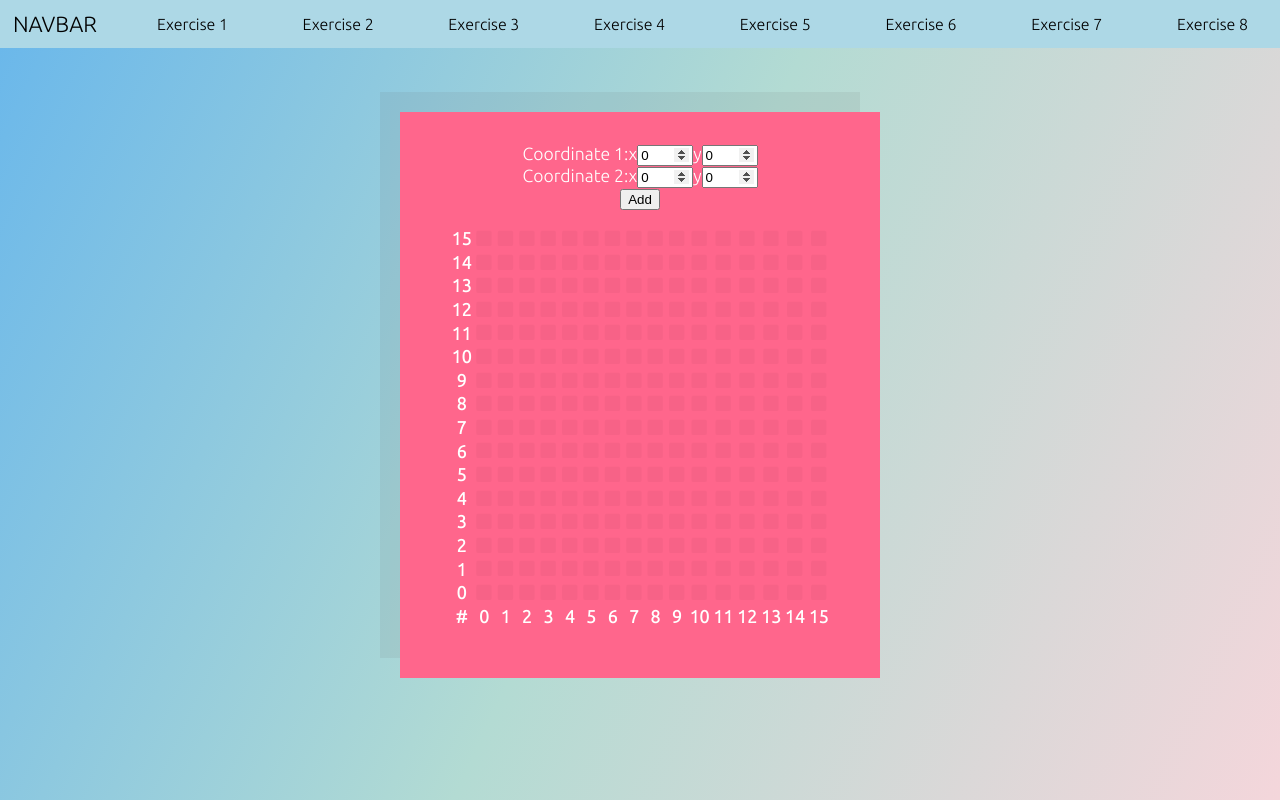
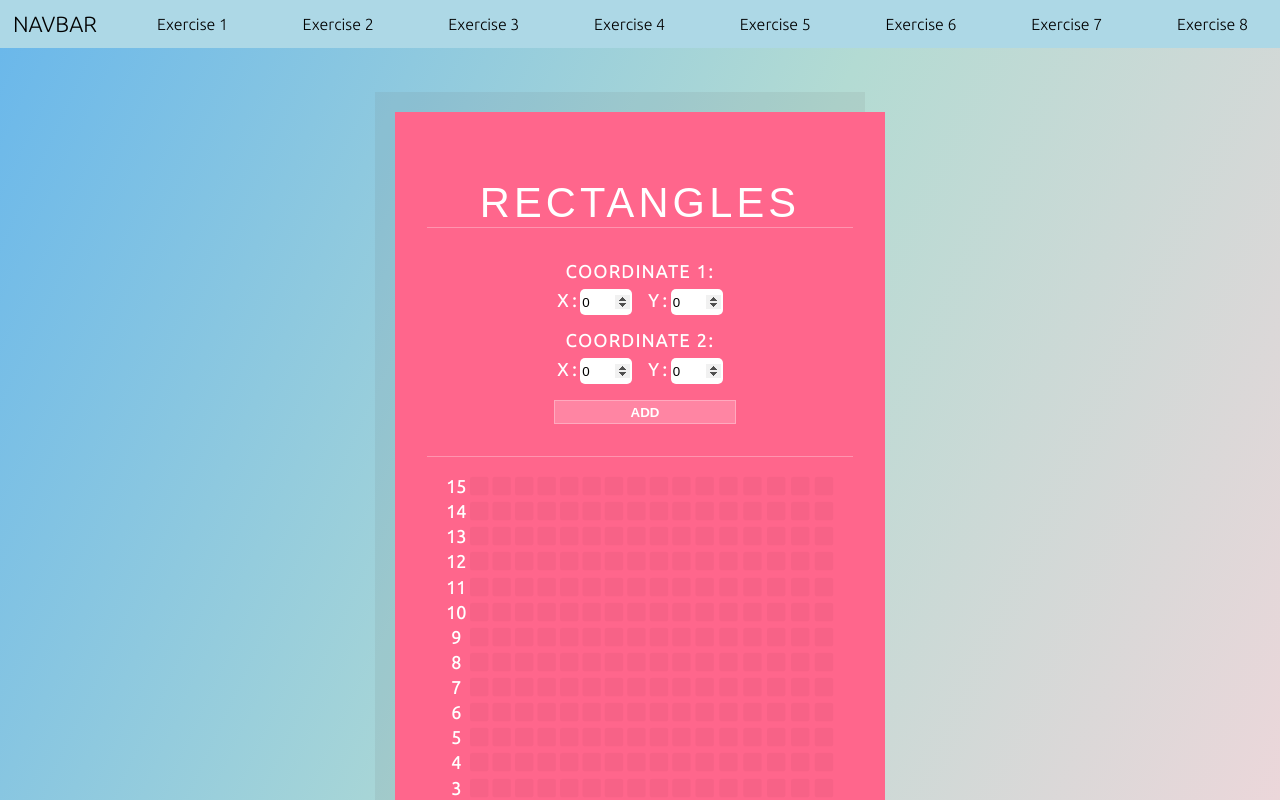
Before and after one commit to DougFelix/ReactKaffa, a React (Create React App) app in the folder kaffamobile/: page / in a window 1280 px wide. Shown: the top 800 px of the page. Built offline with nearby package versions, Linux system fonts and the light colour scheme.

Commit message:
Add Style TwoRectangles, Table and NewRectForm

```diff
--- a/kaffamobile/src/Components/TwoRectanglesIntersect/NewRectForm.js
+++ b/kaffamobile/src/Components/TwoRectanglesIntersect/NewRectForm.js
@@ -38,20 +38,28 @@ class NewRectForm extends Component {
     render() {
         return (
             <div className='NewRectForm'>
-                <form onSubmit={this.handleSubmit}>
-                    <div>
-                        <span>Coordinate 1:</span>
-                        <label htmlFor="x1">x</label>
-                        <input id='x1' name='x1' value={this.state.x1} onChange={this.handleChange} type='number' min={0} max={15} required></input>
-                        <label htmlFor="y1">y</label>
-                        <input id='y1' name='y1' value={this.state.y1} onChange={this.handleChange} type='number' min={0} max={15} required></input>
+                <form className='NewRectForm-Form' onSubmit={this.handleSubmit}>
+                    <div className='NewRectForm-title'>Coordinate 1:</div>
+                    <div className='NewRectForm-xy'>
+                        <div className='NewRectForm-p'>
+                            <label htmlFor="x1">X : </label>
+                            <input id='x1' name='x1' value={this.state.x1} onChange={this.handleChange} type='number' min={0} max={15} required></input>
+                        </div>
+                        <div className='NewRectForm-p'>
+                            <label htmlFor="y1">Y : </label>
+                            <input id='y1' name='y1' value={this.state.y1} onChange={this.handleChange} type='number' min={0} max={15} required></input>
+                        </div>
                     </div>
-                    <div>
-                        <span>Coordinate 2:</span>
-                        <label htmlFor="x2">x</label>
-                        <input id='x2' name='x2' value={this.state.x2} onChange={this.handleChange} type='number' min={0} max={15} required></input>
-                        <label htmlFor="y2">y</label>
-                        <input id='y2' name='y2' value={this.state.y2} onChange={this.handleChange} type='number' min={0} max={15} required></input>
+                    <div className='NewRectForm-title'>Coordinate 2:</div>
+                    <div className='NewRectForm-xy'>
+                        <div className='NewRectForm-p'>
+                            <label htmlFor="x2">X : </label>
+                            <input id='x2' name='x2' value={this.state.x2} onChange={this.handleChange} type='number' min={0} max={15} required></input>
+                        </div>
+                        <div className='NewRectForm-p'>
+                            <label htmlFor="y2">Y : </label>
+                            <input id='y2' name='y2' value={this.state.y2} onChange={this.handleChange} type='number' min={0} max={15} required></input>
+                        </div>
                     </div>
                     <button>Add</button>
                 </form>
--- a/kaffamobile/src/Components/TwoRectanglesIntersect/Styles/NewRectForm.css
+++ b/kaffamobile/src/Components/TwoRectanglesIntersect/Styles/NewRectForm.css
@@ -4,3 +4,62 @@ input[type=number]::-webkit-outer-spin-button {
     opacity: 1;
 
 }
+
+.NewRectForm {
+    display: flex;
+    flex-wrap: wrap;
+    justify-content: center;
+    border-bottom: 1px solid rgba(255, 255, 255, 0.3);
+    padding-bottom: 2rem;
+}
+
+.NewRectForm-title {
+    letter-spacing: 0.1em;
+    text-align: center;
+    font-weight: bolder;
+    text-transform: uppercase;
+}
+
+.NewRectForm-xy {
+    display: flex;
+    flex-wrap: wrap;
+    justify-content: center;
+}
+
+.NewRectForm-p {
+    margin: 0.5rem;
+}
+
+.NewRectForm-p label {
+    font-weight: bold;
+}
+
+.NewRectForm button {
+    padding: 0 1.3rem;
+    border: none;
+    background: rgba(255, 255, 255, 0.2);
+    color: white;
+    text-transform: uppercase;
+    font-weight: bold;
+    border: 1px solid rgba(255, 255, 255, 0.3);
+    margin-left: 5px;
+    cursor: pointer;
+    transition: background 0.4s ease-out;
+    outline: none;
+    width: 100%;
+}
+
+.NewRectForm button:hover {
+    background: rgba(0, 0, 0, 0.1);
+}
+.NewRectForm input,
+.NewRectForm button {
+    font-family: "Quicksand", sans-serif;
+    height: 1.5rem;
+}
+
+.NewRectForm input {
+    border-radius: 5px;
+    border: transparent;
+    margin-bottom: 0.5rem;
+}
--- a/kaffamobile/src/Components/TwoRectanglesIntersect/Styles/Table.css
+++ b/kaffamobile/src/Components/TwoRectanglesIntersect/Styles/Table.css
@@ -2,6 +2,21 @@
     margin: 1rem;
 }
 
+.Rectangles-Draw {
+    border-bottom: 1px solid rgba(255, 255, 255, 0.3);
+    padding-bottom: 1rem;
+}
+
 .Table i {
-    padding: 1px;
+    font-size: larger;
 }
+
+.Rectangles-List {
+    border-bottom: 1px solid rgba(255, 255, 255, 0.3);
+    padding: 0 0 1rem 1rem;
+    text-align: left;
+}
+
+.Rectangles-List-Item{
+    padding: 0.2rem;
+}
--- a/kaffamobile/src/Components/TwoRectanglesIntersect/Styles/TwoRectangles.css
+++ b/kaffamobile/src/Components/TwoRectanglesIntersect/Styles/TwoRectangles.css
@@ -9,3 +9,19 @@
     font-size: 1.1rem;
     font-family: 'Ubuntu', sans-serif;
 }
+
+.TwoRectangles-Title {
+
+    font-weight: normal;
+    font-size: 2.6rem;
+    letter-spacing: 0.1em;
+    border-bottom: 1px solid rgba(255, 255, 255, 0.3);
+    text-transform: uppercase;
+    font-family: "Quicksand", sans-serif;
+}
+.CompareRectForm-Warning {
+    text-align: center;
+    font-weight: bolder;
+    text-transform: uppercase;
+    letter-spacing: 0.1rem;
+}
--- a/kaffamobile/src/Components/TwoRectanglesIntersect/Table.js
+++ b/kaffamobile/src/Components/TwoRectanglesIntersect/Table.js
@@ -12,7 +12,9 @@ class Table extends Component {
 
         for (var rect in Rectangles) {
             listRect.push(
-                <li key={rect}>{`${rect}: [${Rectangles[rect]['x1']}, ${Rectangles[rect]['y1']}] [${Rectangles[rect]['x2']}, ${Rectangles[rect]['y2']}]`}</li>
+                <li className='Rectangles-List-Item' key={rect}>
+                    {`${rect}: [${Rectangles[rect]['x1']}, ${Rectangles[rect]['y1']}] [${Rectangles[rect]['x2']}, ${Rectangles[rect]['y2']}]`}
+                </li>
             );
         }
         return listRect;
@@ -41,7 +43,7 @@ class Table extends Component {
         }
 
         let footer =[];
-        footer.push(<th key={`#`}>#</th>);
+        footer.push(<th key={`#`} style={{fontSize: 10}}>Y / X</th>);
         for (let j = 0; j < table[0].length; j++) {
             footer.push(<th key={`${j}x`}>{j}</th>);
         }
@@ -55,6 +57,7 @@ class Table extends Component {
     }
 
     render() {
+        let {Rectangles} = this.props;
         let map = this.gridMaker();
         let listRect = this.listMaker();
 
@@ -65,9 +68,11 @@ class Table extends Component {
                         {map}
                     </tbody>
                 </table>
-                <ul className='Rectangles-List'>
-                    {listRect}
-                </ul>
+                {Object.keys(Rectangles).length > 0 &&
+                    <ul className='Rectangles-List'>
+                        {listRect}
+                    </ul>
+                }
             </div>
         );
     }
--- a/kaffamobile/src/Components/TwoRectanglesIntersect/TwoRectangles.js
+++ b/kaffamobile/src/Components/TwoRectanglesIntersect/TwoRectangles.js
@@ -110,7 +110,7 @@ class TwoRectangles extends Component {
         let {Rectangles, table} = this.state;
         return (
             <div className='TwoRectangles'>
-
+                <h2 className='TwoRectangles-Title'>Rectangles</h2>
                 {/* FORM TO ADD NEW RECTANGLE */}
                 <NewRectForm Rectangles={Rectangles} addRectangle={this.addRectangle} />
 
@@ -118,8 +118,13 @@ class TwoRectangles extends Component {
                 <Table Rectangles={Rectangles} table={table}/>
 
                 {/* FORM TO ANALYZE TO RECTANGLE */}
-                {Object.keys(Rectangles).length >= 2 &&
-                    <CompareRectForm Rectangles={Rectangles} />
+                {Object.keys(Rectangles).length >= 2
+                ? <CompareRectForm Rectangles={Rectangles} />
+
+                :
+                    <div className='CompareRectForm-Warning'>
+                        Create at least two rectangles.
+                    </div>
                 }
             </div>
         );
```
Also changed, not shown: kaffamobile/src/Components/TwoRectanglesIntersect/CompareRectForm.js (+4 -4 lines).
